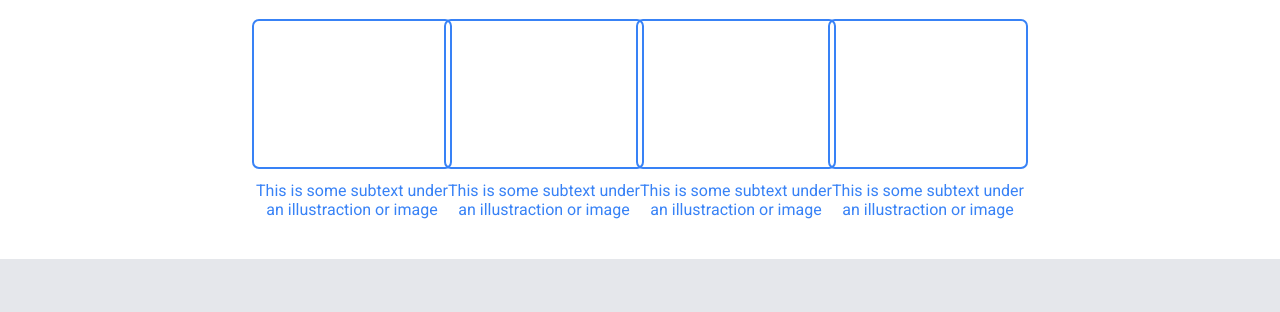
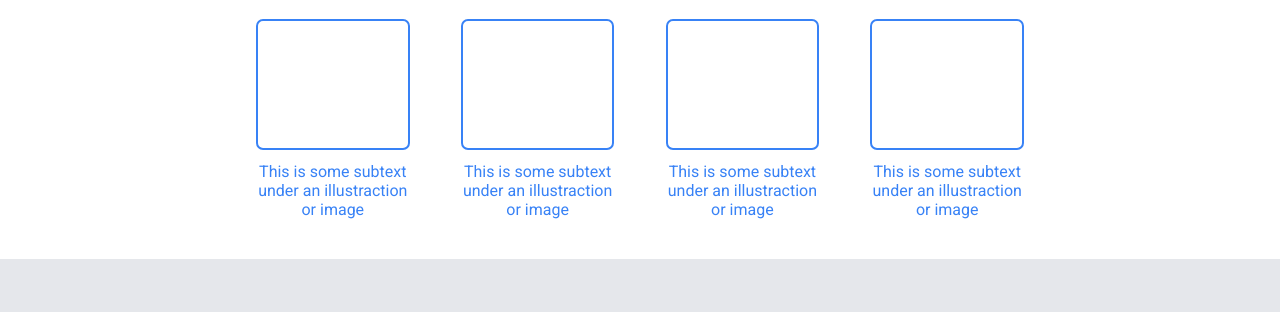
Before and after one commit to TymonCole22/landing-page, a plain HTML site: page index.html in a window 1280 px wide. Shown: the part 422-734 px from the top of the page. Drawn offline with Linux system fonts and the light colour scheme.

Commit message:
Update styles.css to improve card section to prevent box overflowing card when sizing down.

```diff
--- a/css/styles.css
+++ b/css/styles.css
@@ -126,7 +126,7 @@ h2 {
 
 .card {
     height: 200px;
-    width: 25%;
+    width: 20%;
     color: #3882F6;
     display: flex;
     flex-direction: column;
@@ -134,7 +134,7 @@ h2 {
 }
 
 .box {
-    width: 200px;
+    width: 100%;
     height: 200px;
     border: 2px solid #3882F6;
     border-radius: 7px;
```
